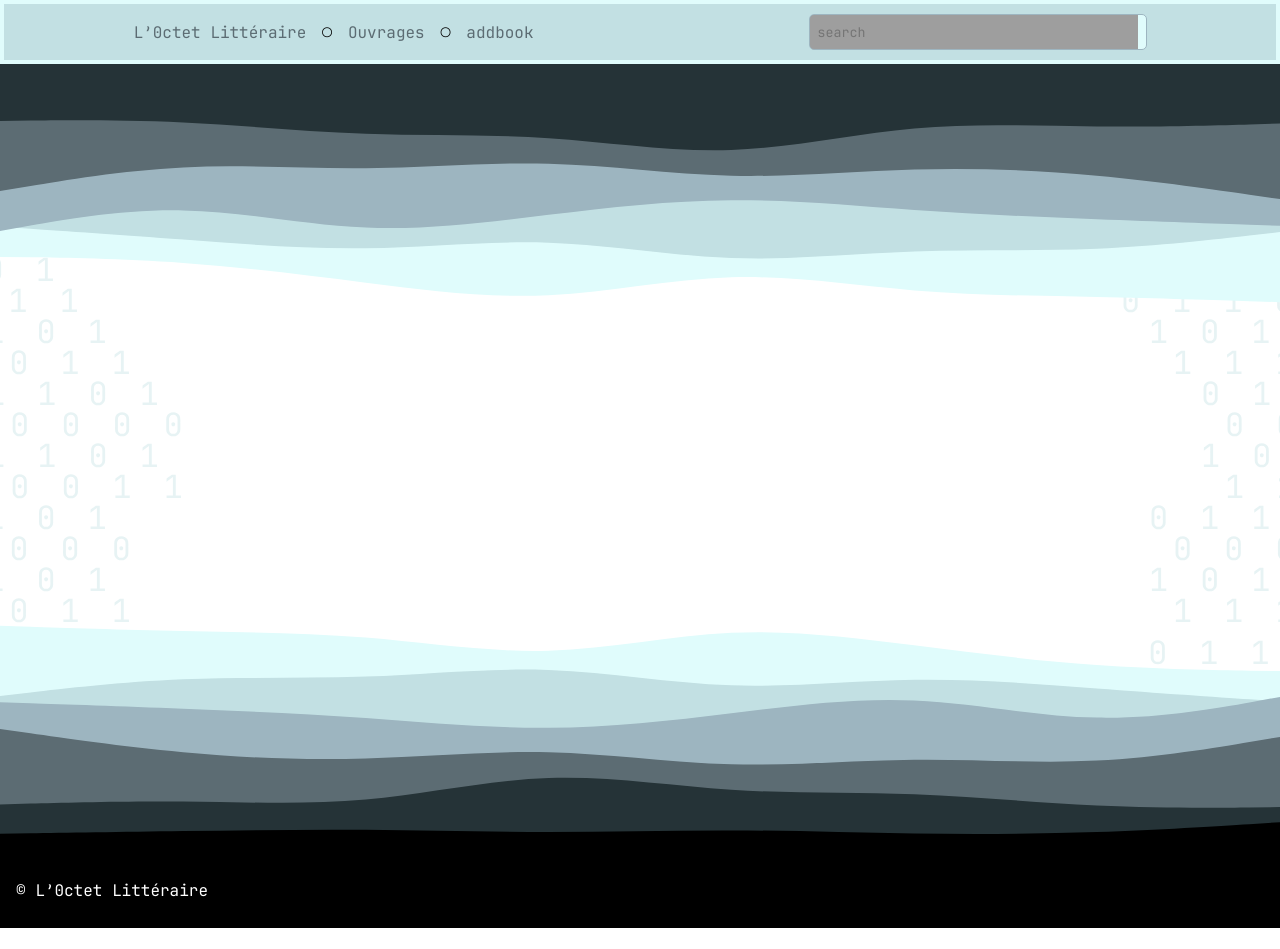
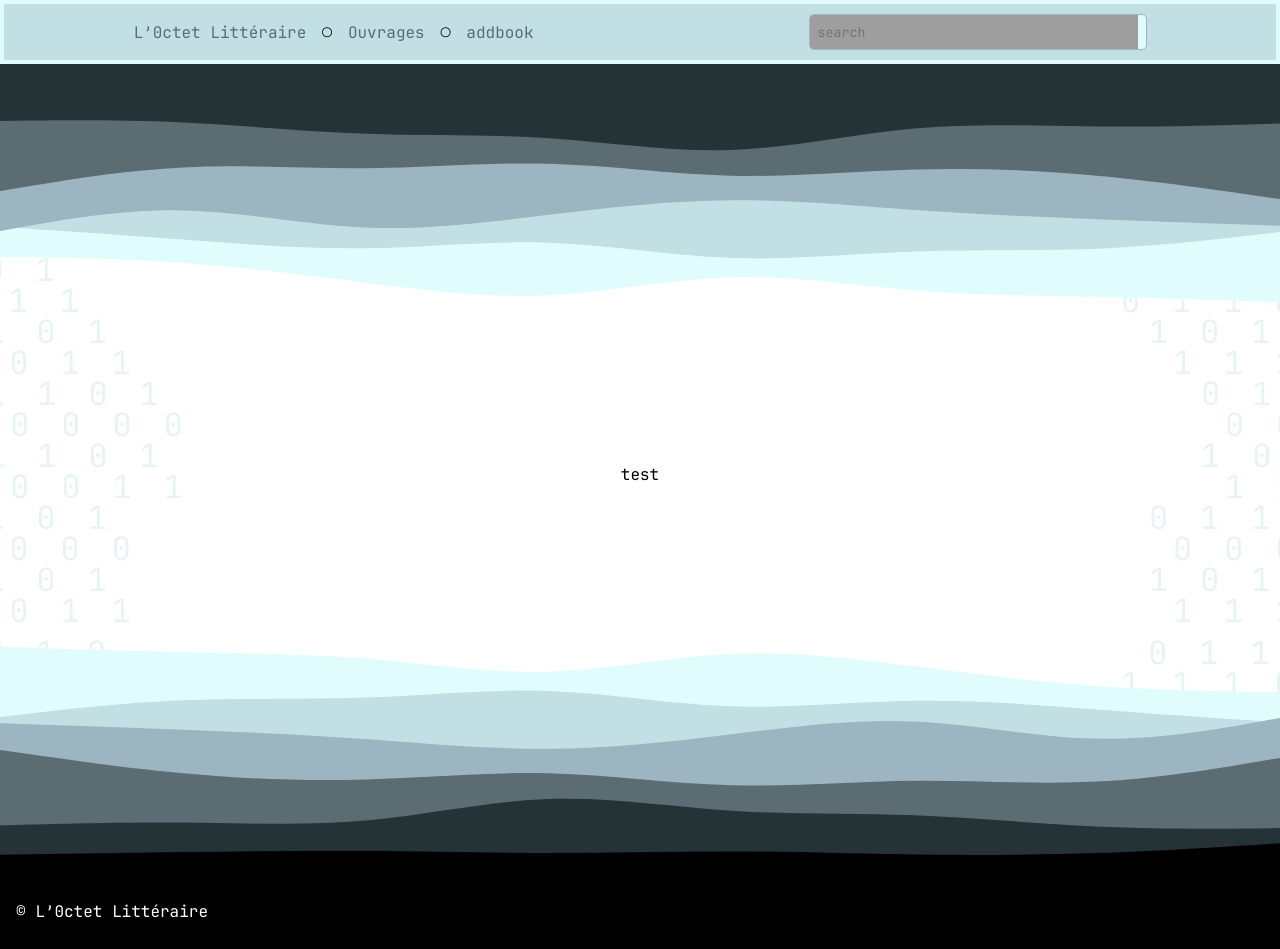
Before and after one commit to pw04ast-TonyThomas/P-Web-DB-294-Frontend, a Vue app: page /modify/1 in a window 1280 px wide. Before the commit this address had no page. Before the commit the page ends 928 px from the top, so only its background shows below. Built offline with nearby package versions, Linux system fonts and the light colour scheme; grey boxes are pictures that could not be loaded; the HTML template or start-up script is replaced by a standard one.

Commit message:
feat(BookModify): Ajout de la page de modification de book et ajout de sa route dans le router
[20][DONE]

```diff
--- a/src/router/index.ts
+++ b/src/router/index.ts
@@ -5,6 +5,7 @@ import AboutView from '../views/AboutView.vue'
 import AddBookView from '../views/AddBookView.vue'
 import BooksView from '@/views/BooksView.vue'
 import BookView from '@/views/BookView.vue'
+import BookModify from '@/views/BookModify.vue'
 
 const router = createRouter({
   history: createWebHistory(import.meta.env.BASE_URL),
@@ -35,6 +36,11 @@ const router = createRouter({
       name: 'add-book',
       component: AddBookView,
     },
+    {
+      path: '/modify/:id',
+      name: 'modify',
+      component: BookModify,
+    },
   ],
 })
 
--- /dev/null
+++ b/src/views/BookModify.vue
@@ -0,0 +1,15 @@
+<script setup lang="ts">
+// @ts-nocheck
+import { onMounted, ref } from 'vue'
+import Service from '@/services/service.js'
+import starIcon from '../assets/icons/star.svg'
+import starEmptyIcon from '../assets/icons/starEmpty.svg'
+</script>
+
+<template>
+  <main class="main">
+    <a>test</a>
+  </main>
+</template>
+
+<style scoped></style>
--- a/src/views/BookView.vue
+++ b/src/views/BookView.vue
@@ -61,6 +61,9 @@ onMounted(() => {
     <h2 class="summary-header">Summary</h2>
     <p class="summary-text">{{ book.resume }}</p>
     <h2 class="comment-header">Comment</h2>
+
+    <a class="edit_book" :href="/modify/ + id"><img src="../assets/icons/edit.svg" /></a>
+
     <div class="comment-box">
       <div v-for="comment in getComments(props.id)" :key="comment.id" class="comment-item">
         <p>&OpenCurlyDoubleQuote;{{ comment.contenu }}&CloseCurlyDoubleQuote;</p>
@@ -137,4 +140,9 @@ onMounted(() => {
   flex-direction: column;
   gap: 1rem;
 }
+
+.edit_book > img {
+  width: 30px;
+  height: 30px;
+}
 </style>
```
Also changed, not shown: src/assets/icons/edit.svg (added).
